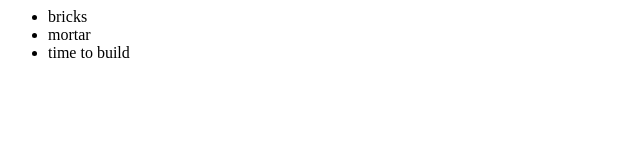
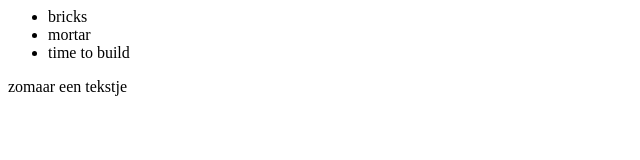
Before and after one commit to pboosten/hello-world, a plain HTML site: page index.html in a window 1280 px wide. Shown: the whole page, without its empty margins (0-640 px from the left). Drawn offline with Linux system fonts and the light colour scheme.

Commit message:
Test add

```diff
--- a/index.html
+++ b/index.html
@@ -10,5 +10,9 @@
 				<li>time to build</li>
 			</ul>
 		</div>
+
+		<div>
+			zomaar een tekstje
+		</div>
 	</body>
 </html>
```
